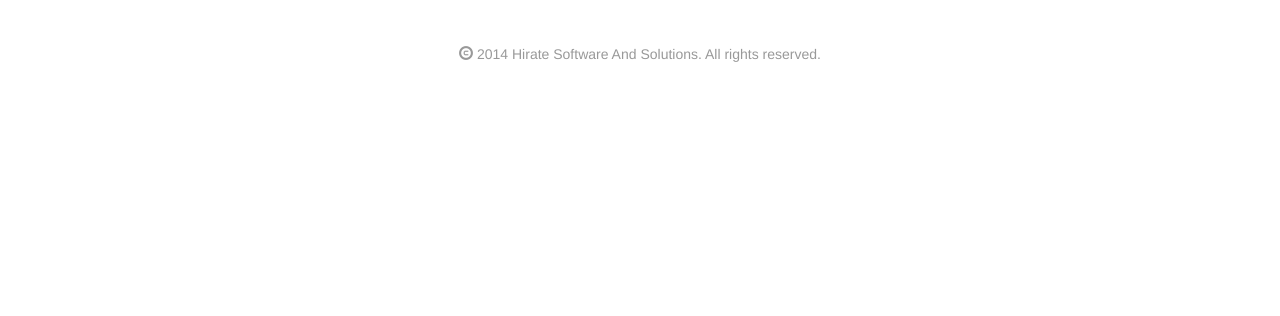
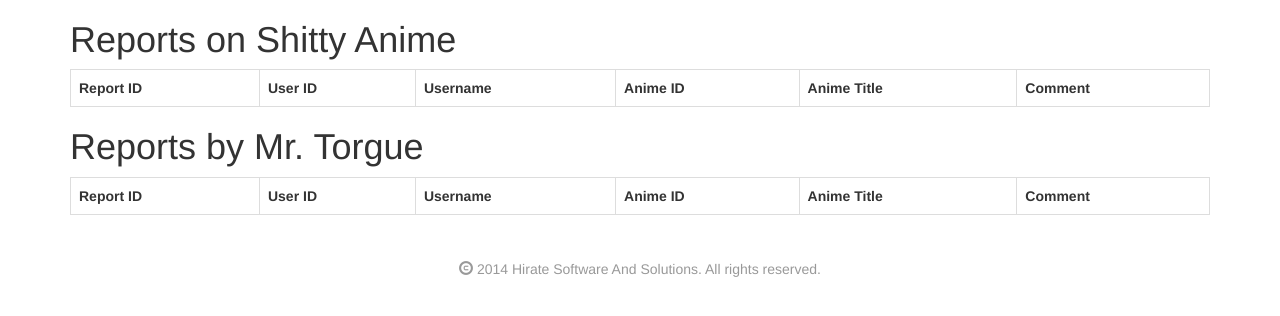
Before and after one commit to reybalgs/shounenwatch, a CodeIgniter app: page /index.php/reports/index in a window 1280 px wide. Shown: the part 188-504 px from the top of the page. Run offline with CodeIgniter, Linux system fonts and the light colour scheme; data comes from the database, SQL or seed files in the repository; data that the repository does not hold is empty; some libraries are stand-ins or nearby versions.

Commit message:
Progress on reports model
- Can now get all reports made by a user
- Can now get all reports on an anime

```diff
--- a/application/controllers/reports.php
+++ b/application/controllers/reports.php
@@ -7,6 +7,8 @@ class Reports extends CI_Controller{
 
     public function index() {
         $data['reports'] = $this->reports_model->get_all_reports();
+        $data['sa_reports'] = $this->reports_model->get_all_reports_from_anime(24);
+        $data['torgue_reports'] = $this->reports_model->get_all_reports_from_user(8);
         $data['title'] = 'Reports test';
 
         $this->load->view('templates/header', $data);
--- a/application/models/reports_model.php
+++ b/application/models/reports_model.php
@@ -2,6 +2,30 @@
 class Reports_model extends CI_Model {
     public function __construct() {
         $this->load->database();
+    }
+
+    public function get_all_reports_from_anime($anime_id) {
+        # Gets all reports on a given anime.
+        $this->db->select('reports.id as reportID, user.id as userID, user.username, anime.id as animeID, anime.name, comment');
+        $this->db->from('anime');
+        $this->db->join('reports', 'anime.id = reports.animeID');
+        $this->db->join('user', 'reports.userID = user.id');
+        $this->db->where('reports.animeID', $anime_id);
+
+        $query = $this->db->get();
+        return $query->result_array();
+    }
+
+    public function get_all_reports_from_user($user_id) {
+        # Gets all reports from a user
+        $this->db->select('reports.id as reportID, user.id as userID, user.username, anime.id as animeID, anime.name, comment');
+        $this->db->from('anime');
+        $this->db->join('reports', 'anime.id = reports.animeID');
+        $this->db->join('user', 'reports.userID = user.id');
+        $this->db->where('reports.userID', $user_id);
+
+        $query = $this->db->get();
+        return $query->result_array();
     }
 
     public function get_all_reports() {
--- a/application/views/reports/reports.php
+++ b/application/views/reports/reports.php
@@ -24,4 +24,54 @@
         }
         ?>
     </table>
+    <h1>Reports on Shitty Anime</h1>
+    <table class="table table-bordered">
+        <tr>
+            <th>Report ID</th>
+            <th>User ID</th>
+            <th>Username</th>
+            <th>Anime ID</th>
+            <th>Anime Title</th>
+            <th>Comment</th>
+        </tr>
+        <?php
+        foreach($sa_reports as $report) {
+        ?>
+        <tr>
+            <td><?php echo $report['reportID'] ?></td>
+            <td><?php echo $report['userID'] ?></td>
+            <td><?php echo $report['username'] ?></td>
+            <td><?php echo $report['animeID'] ?></td>
+            <td><?php echo $report['name'] ?></td>
+            <td><?php echo $report['comment'] ?></td>
+        </tr>
+        <?php
+        }
+        ?>
+    </table>
+    <h1>Reports by Mr. Torgue</h1>
+    <table class="table table-bordered">
+        <tr>
+            <th>Report ID</th>
+            <th>User ID</th>
+            <th>Username</th>
+            <th>Anime ID</th>
+            <th>Anime Title</th>
+            <th>Comment</th>
+        </tr>
+        <?php
+        foreach($torgue_reports as $report) {
+        ?>
+        <tr>
+            <td><?php echo $report['reportID'] ?></td>
+            <td><?php echo $report['userID'] ?></td>
+            <td><?php echo $report['username'] ?></td>
+            <td><?php echo $report['animeID'] ?></td>
+            <td><?php echo $report['name'] ?></td>
+            <td><?php echo $report['comment'] ?></td>
+        </tr>
+        <?php
+        }
+        ?>
+    </table>
 </div>
```
